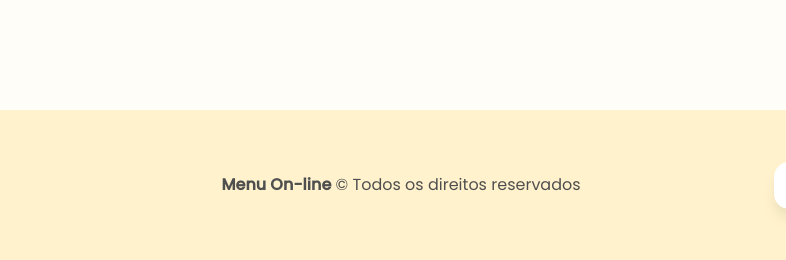
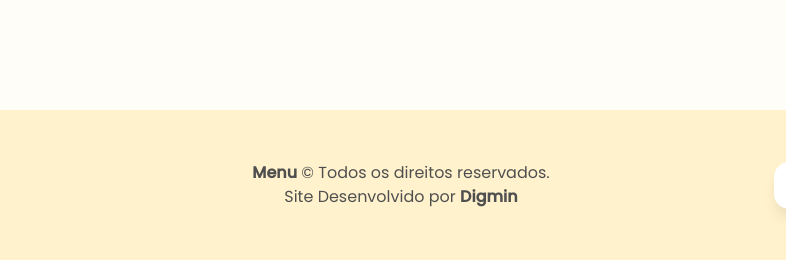
Before and after one commit to JSDiniz/Cardapio_Online, a plain HTML site: page index.html in a window 1280 px wide. Shown: the part 4248-4508 px from the top of the page, 239-1025 px from the left. Drawn offline with Linux system fonts and the light colour scheme.

Commit message:
refactor: changing footer text

```diff
--- a/index.html
+++ b/index.html
@@ -435,10 +435,11 @@
           </div>
 
           <div
-            class="col-12 col-lg-6 col-md-6 col-sm-12 col-one container-texto-footer wow fadeIn"
+            class="col-12 col-lg-6 col-md-6 col-sm-12 col-one container-texto-footer wow fadeIn text-center"
           >
             <p class="mb-0">
-              <b>Menu On-line</b> &copy; Todos os direitos reservados
+              <b>Menu</b> &copy; Todos os direitos reservados. <br />Site
+              Desenvolvido por <b>Digmin</b>
             </p>
           </div>
 
```
